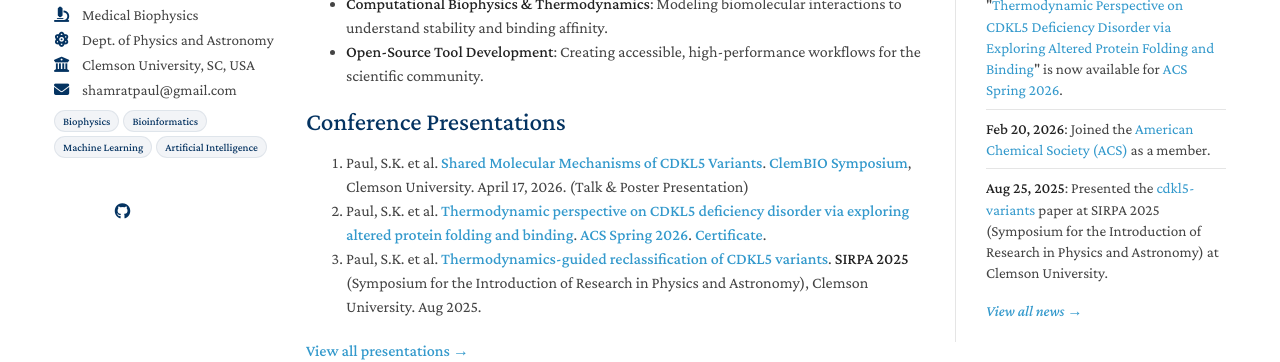
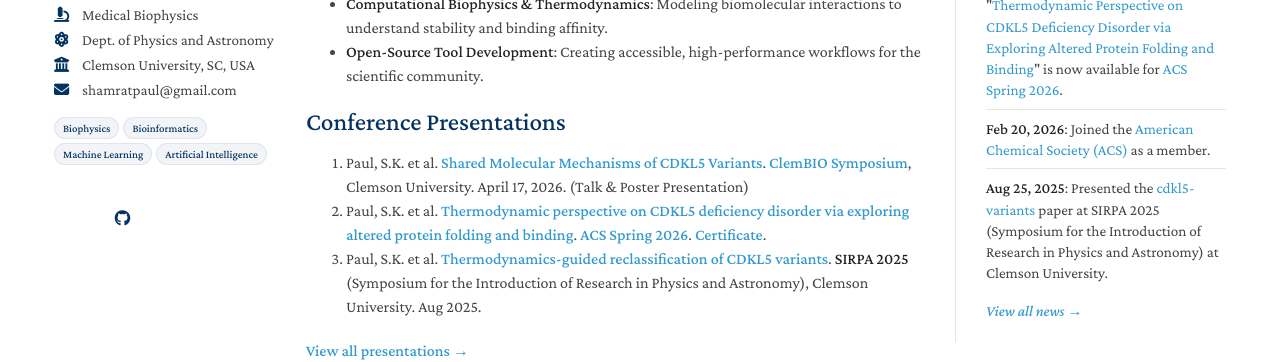
Before and after one commit to paulshamrat/paulshamrat.github.io, a Jekyll site: the page built from index.md, in a window 1280 px wide. Shown: the part 323-685 px from the top of the page. Built offline with Jekyll 4.4.1, drawn with Linux system fonts in a browser that asks for light colours; a style sheet for code colours, icons or effects is not loaded.

Commit message:
Match sidebar font to main content font (Crimson Pro)

```diff
--- a/_layouts/homepage.html
+++ b/_layouts/homepage.html
@@ -67,7 +67,7 @@
 
       <h1>{{ site.title }}</h1>
 
-      <div class="profile-info" style="text-align: left; margin-top: 15px;">
+      <div class="profile-info" style="text-align: left; margin-top: 15px; font-family: 'Crimson Pro', serif;">
         {% if site.position %}
         <div class="info-item" style="display: flex; align-items: flex-start; gap: 10px; margin-bottom: 2px; font-size: 0.95rem;">
           <i class="fa-solid fa-user-graduate" style="width: 18px; color: var(--accent-color); margin-top: 3px;"></i>
@@ -104,7 +104,7 @@
         {% endif %}
       </div>
       {% if site.research_interests %}
-      <div class="research-interests" style="margin-top: 8px; text-align: left;">
+      <div class="research-interests" style="margin-top: 15px; text-align: left; font-family: 'Crimson Pro', serif;">
         <div class="interest-tags" style="display: flex; flex-wrap: wrap; gap: 4px;">
           {% for interest in site.research_interests %}
           <span class="interest-tag" style="font-size: 0.68rem; padding: 2px 8px; background: rgba(var(--accent-color-rgb, 4, 51, 97), 0.05); color: var(--accent-color); border: 1px solid rgba(var(--accent-color-rgb, 4, 51, 97), 0.08); border-radius: 15px; font-weight: 500;">{{ interest }}</span>
```
